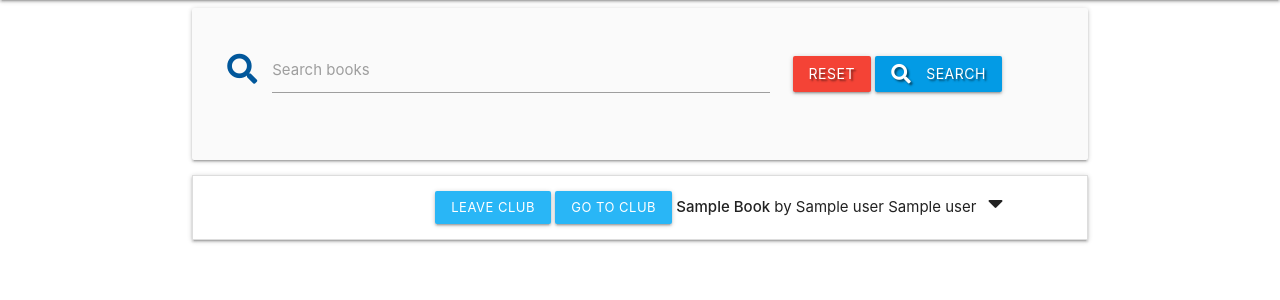
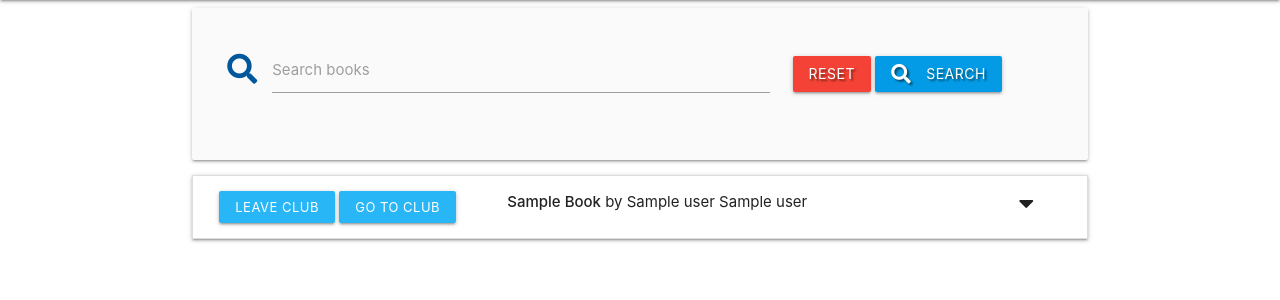
Before and after one commit to Peterhague/CI_MS3_Book_Club, a Flask app: page / in a window 1280 px wide. Shown: the part 64-364 px from the top of the page. Run offline with Flask 2, Linux system fonts and the light colour scheme; a database or web service that is not in the repository returns one stand-in record (values such as "Sample title"); some libraries are stand-ins or nearby versions.

Commit message:
adjusted columns and content allocation of accordion headers

```diff
--- a/templates/books.html
+++ b/templates/books.html
@@ -23,20 +23,22 @@
         {% for book in books %}
         <li>
             <div class="row collapsible-header">
-              <div class="col s3">
+              <div class="col s4">
                 {% if session.user|lower == book.created_by|lower %}
                   <a href="{{ url_for('delete_book', book_id=book._id) }}" class="btn-small green accent-4">Delete</a>
                   <a href="{{ url_for('edit_book', book_id=book._id) }}" class="btn-small light-blue lighten-1">Edit</a>
                 {% endif %}
-              </div>
-              <div class="col s9">
                 {% if session.user|lower not in book.members|lower %}
                   <a href="{{ url_for('join_club', book_id=book._id) }}" class="btn-small light-blue lighten-1">Join club</a>
                 {% else %}
                   <a href="{{ url_for('leave_club', book_id=book._id) }}" class="btn-small light-blue lighten-1">Leave club</a>
                 {% endif %}
                   <a href="{{ url_for('go_to_club', book_id=book._id) }}" class="btn-small light-blue lighten-1">Go to club</a>
+              </div>
+              <div class="col s7">
                   <strong>{{ book.book_title.title() }}</strong> by {{ book.author_first.capitalize() }} {{ book.author_last.capitalize() }}
+              </div>
+              <div class="col s1">
                   <i class="fas fa-caret-down"></i>
               </div>
             </div>
```
